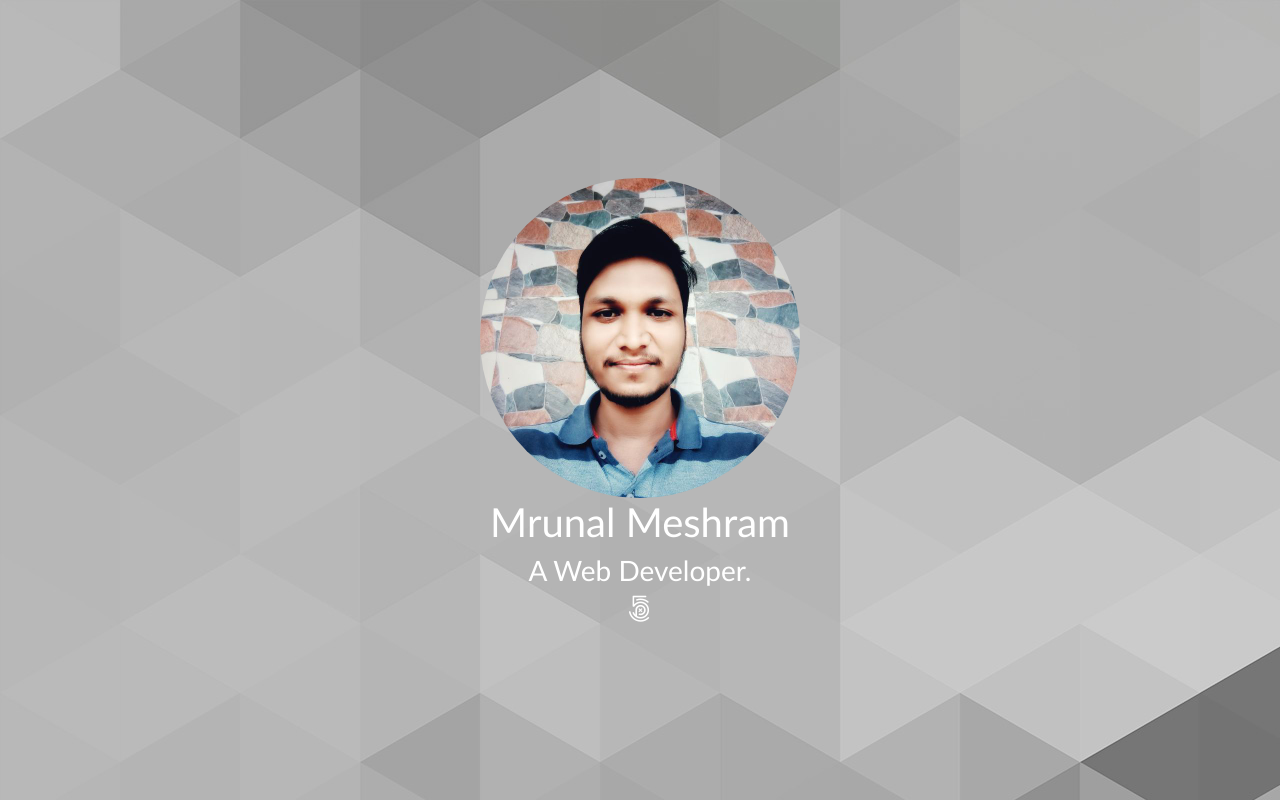
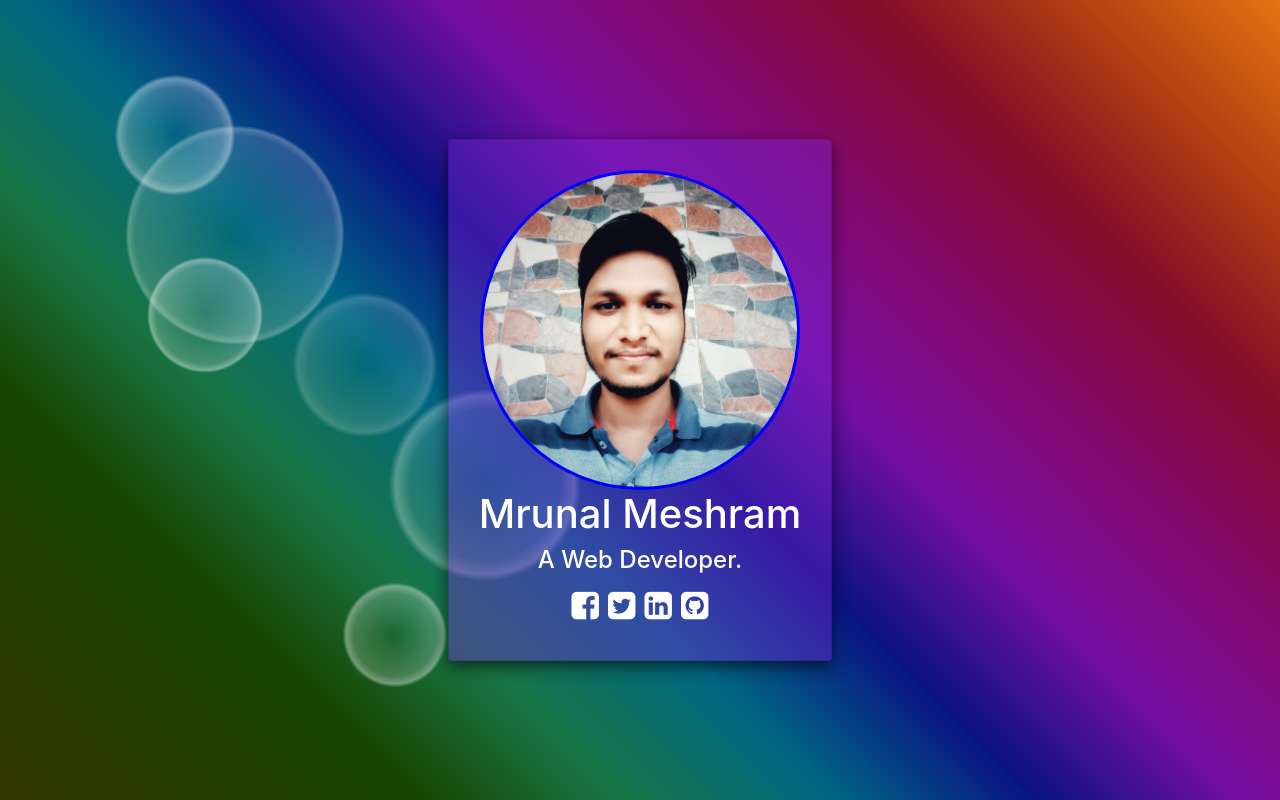
Before and after one commit to mrunal77/react_website, a React (Create React App) app: page / in a window 1280 px wide. Built offline with nearby package versions, Linux system fonts and the light colour scheme.

Commit message:
Card Profile Created.

```diff
--- a/src/App.css
+++ b/src/App.css
@@ -1,8 +1,67 @@
 .App {
   text-align: center;
-  background-color: #282c34;
-  background-image: url("./Assets/Images/bgImage.jpg");
-  min-height: 100vh;
+  /*background-color: #282c34;
+  background-image: url("./Assets/Images/bgImage.jpg");*/
+  background: radial-gradient(
+        rgba(255, 255, 255, 0) 0,
+        rgba(255, 255, 255, 0.15) 30%,
+        rgba(255, 255, 255, 0.3) 32%,
+        rgba(255, 255, 255, 0) 33%
+      )
+      0 0,
+    radial-gradient(
+        rgba(255, 255, 255, 0) 0,
+        rgba(255, 255, 255, 0.1) 11%,
+        rgba(255, 255, 255, 0.3) 13%,
+        rgba(255, 255, 255, 0) 14%
+      )
+      0 0,
+    radial-gradient(
+        rgba(255, 255, 255, 0) 0,
+        rgba(255, 255, 255, 0.2) 17%,
+        rgba(255, 255, 255, 0.43) 19%,
+        rgba(255, 255, 255, 0) 20%
+      )
+      0 110px,
+    radial-gradient(
+        rgba(255, 255, 255, 0) 0,
+        rgba(255, 255, 255, 0.2) 11%,
+        rgba(255, 255, 255, 0.4) 13%,
+        rgba(255, 255, 255, 0) 14%
+      ) -130px -170px,
+    radial-gradient(
+        rgba(255, 255, 255, 0) 0,
+        rgba(255, 255, 255, 0.2) 11%,
+        rgba(255, 255, 255, 0.4) 13%,
+        rgba(255, 255, 255, 0) 14%
+      )
+      130px 370px,
+    radial-gradient(
+        rgba(255, 255, 255, 0) 0,
+        rgba(255, 255, 255, 0.1) 11%,
+        rgba(255, 255, 255, 0.2) 13%,
+        rgba(255, 255, 255, 0) 14%
+      )
+      0 0,
+    linear-gradient(
+      45deg,
+      #343702 0%,
+      #184500 20%,
+      #187546 30%,
+      #006782 40%,
+      #0b1284 50%,
+      #760ea1 60%,
+      #83096e 70%,
+      #840b2a 80%,
+      #b13e12 90%,
+      #e27412 100%
+    );
+  background-size: 470px 470px, 970px 970px, 410px 410px, 610px 610px,
+    530px 530px, 730px 730px, 100% 100%;
+  background-color: #840b2a;
+  background-repeat: no-repeat;
+  height: 100%;
+  width: 100%;
 }
 
 img {
@@ -17,6 +76,24 @@ img {
   align-items: center;
   justify-content: center;
   font-size: calc(10px + 2vmin);
-  font-family: "Gill Sans", "Gill Sans MT", Calibri, "Trebuchet MS", sans-serif;
+  font-family: -apple-system, BlinkMacSystemFont, "Segoe UI", Roboto, Oxygen,
+    Ubuntu, Cantarell, "Open Sans", "Helvetica Neue", sans-serif;
   color: white;
 }
+.awsome {
+  font-size: 32px;
+}
+i:hover {
+  color: yellow;
+}
+
+.rounded-circle {
+  border-style: solid;
+  color: blue;
+}
+
+.card {
+  box-shadow: 0 6px 16px 0 rgba(0, 0, 0, 0.589);
+  background: rgba(121, 38, 216, 0.397);
+  padding: 30px;
+}
--- a/src/App.js
+++ b/src/App.js
@@ -7,10 +7,22 @@ function App() {
   return (
     <div className="App">
       <div className="App-header">
-        <img className="rounded-circle" src={bannerImage} alt="Mrunal" />
-        <h1>Mrunal Meshram</h1>
-        <h3>A Web Developer.</h3>
-        <i class="fa fa-500px"></i>
+        <div className="card">
+          <span class="">
+            <img className="rounded-circle" src={bannerImage} alt="Mrunal" />
+          </span>
+          <h1>Mrunal Meshram</h1>
+          <h4>A Web Developer.</h4>
+          <div className="list-inline-item awsome">
+            <i class="fa fa-facebook-square" aria-hidden="true"></i>
+            &nbsp;
+          <i class="fa fa-twitter-square" aria-hidden="true"></i>
+            &nbsp;
+          <i class="fa fa-linkedin-square" aria-hidden="true"></i>
+            &nbsp;
+          <i class="fa fa-github-square" aria-hidden="true"></i>
+          </div>
+        </div>
       </div>
     </div >
   );
```
Also changed, not shown: src/Assets/Images/bgImage.jpg.
